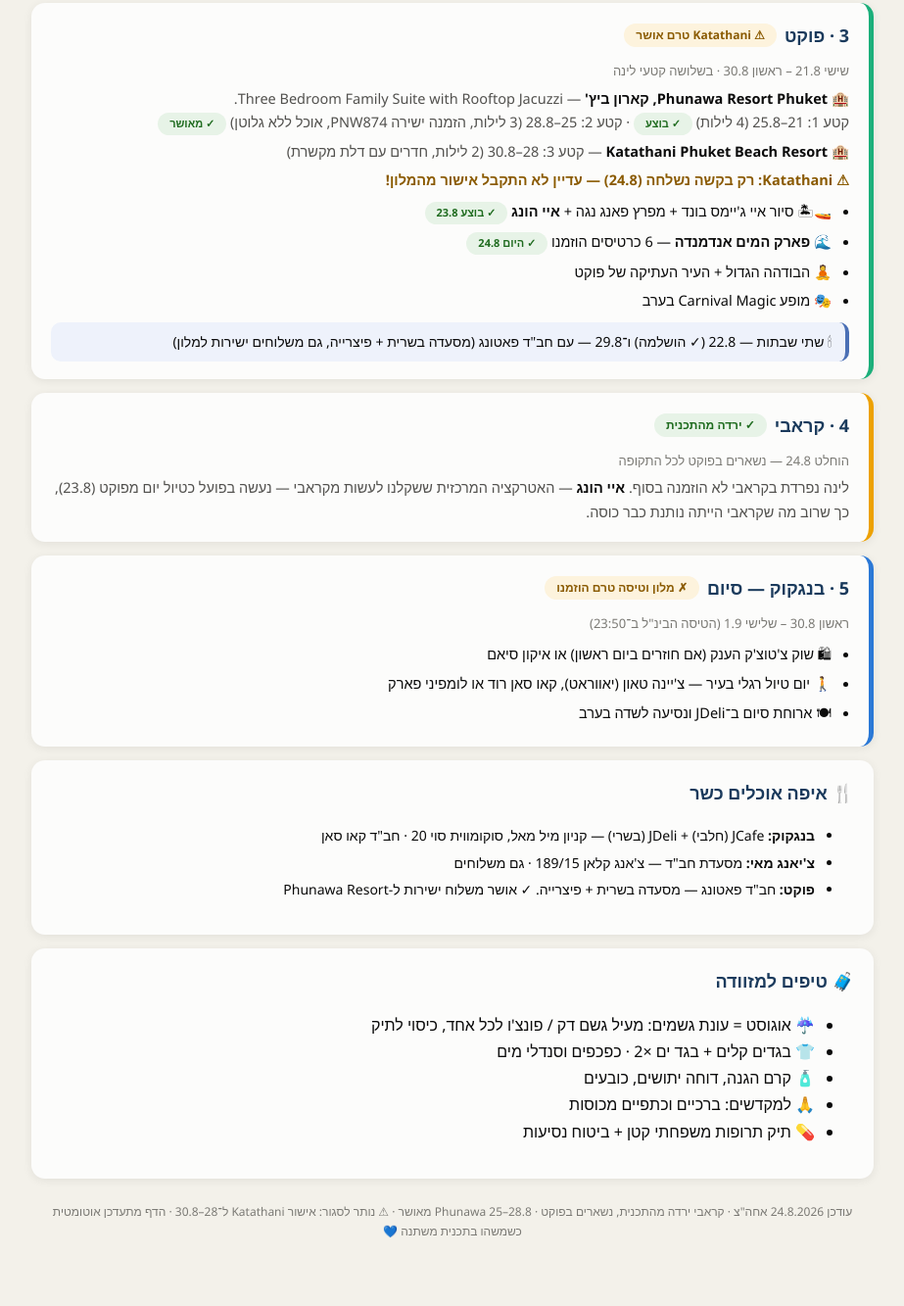
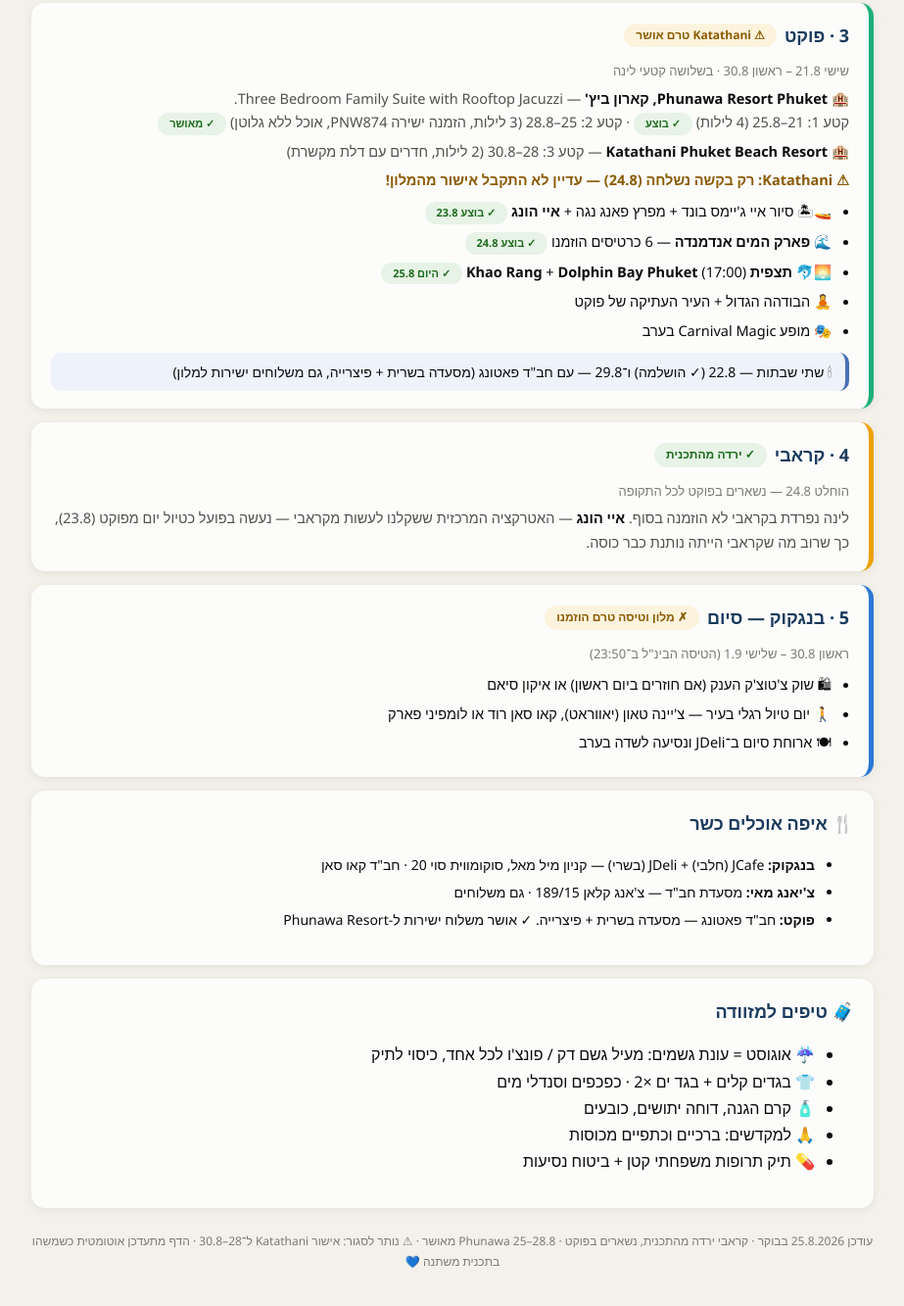
Before and after one commit to assafbr1/thailand-trip, a plain HTML site: page index.html in a window 1280 px wide. Shown: the part 1787-3120 px from the top of the page at 98% size, without its empty margins (178-1101 px from the left). Drawn offline with Linux system fonts and the light colour scheme.

Commit message:
25.8: Added today's activities — Khao Rang Viewpoint + Dolphin Bay (17:00)

```diff
--- a/index.html
+++ b/index.html
@@ -204,7 +204,8 @@
     <p class="hotel" style="color:var(--warn-ink); font-weight:600;">⚠ Katathani: רק בקשה נשלחה (24.8) — עדיין לא התקבל אישור מהמלון!</p>
     <ul>
       <li>🚤🏝 סיור איי ג'יימס בונד + מפרץ פאנג נגה + <b>איי הונג</b> <span class="badge good" style="font-size:11px;">✓ בוצע 23.8</span></li>
-      <li>🌊 <b>פארק המים אנדמנדה</b> — 6 כרטיסים הוזמנו <span class="badge good" style="font-size:11px;">✓ היום 24.8</span></li>
+      <li>🌊 <b>פארק המים אנדמנדה</b> — 6 כרטיסים הוזמנו <span class="badge good" style="font-size:11px;">✓ בוצע 24.8</span></li>
+      <li>🌅🐬 <b>תצפית Khao Rang</b> + <b>Dolphin Bay Phuket</b> (17:00) <span class="badge good" style="font-size:11px;">✓ היום 25.8</span></li>
       <li>🧘 הבודהה הגדול + העיר העתיקה של פוקט</li>
       <li>🎭 מופע Carnival Magic בערב</li>
     </ul>
@@ -247,7 +248,7 @@
     </ul>
   </div>
 
-  <p class="foot">עודכן 24.8.2026 אחה"צ · קראבי ירדה מהתכנית, נשארים בפוקט · Phunawa 25–28.8 מאושר · ⚠ נותר לסגור: אישור Katathani ל־28–30.8 · הדף מתעדכן אוטומטית כשמשהו בתכנית משתנה 💙</p>
+  <p class="foot">עודכן 25.8.2026 בבוקר · קראבי ירדה מהתכנית, נשארים בפוקט · Phunawa 25–28.8 מאושר · ⚠ נותר לסגור: אישור Katathani ל־28–30.8 · הדף מתעדכן אוטומטית כשמשהו בתכנית משתנה 💙</p>
 
 </div>
 <script>
```
